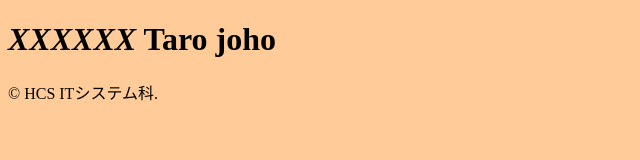
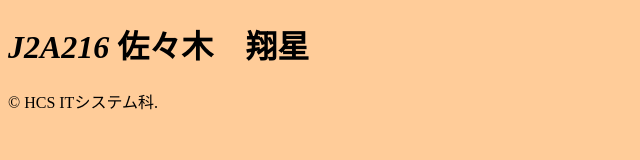
Before and after one commit to syosei2001/J2A216, a plain HTML site: page index.html in a window 1280 px wide. Shown: the whole page, without its empty margins (0-640 px from the left). Drawn offline with Linux system fonts and the light colour scheme.

Commit message:
4回目コミット

```diff
--- a/index.html
+++ b/index.html
@@ -8,7 +8,7 @@
     <body class="top">
     <header class="<header"></header>
 <main>
-    <h1 class="top-title"><i>XXXXXX</i> Taro joho</h1>
+    <h1 class="top-title"><i>J2A216</i> 佐々木　翔星</h1>
 </main>
 <footer class="footer">
             <p class="footer-txt">&copy; HCS ITシステム科.</p>
```
